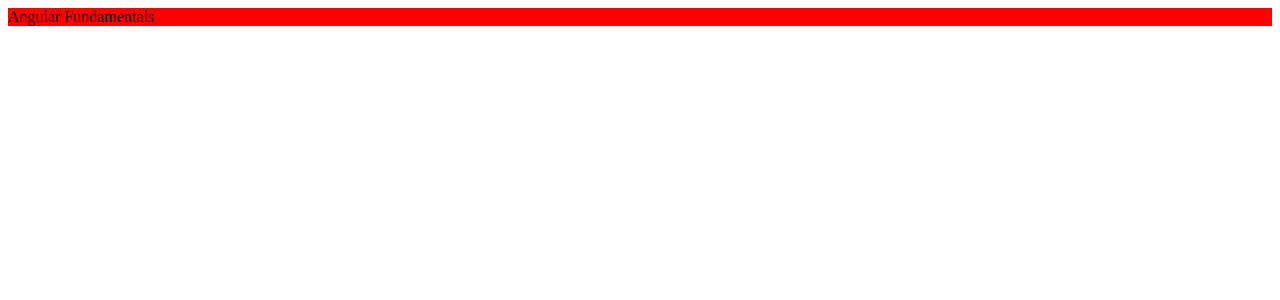
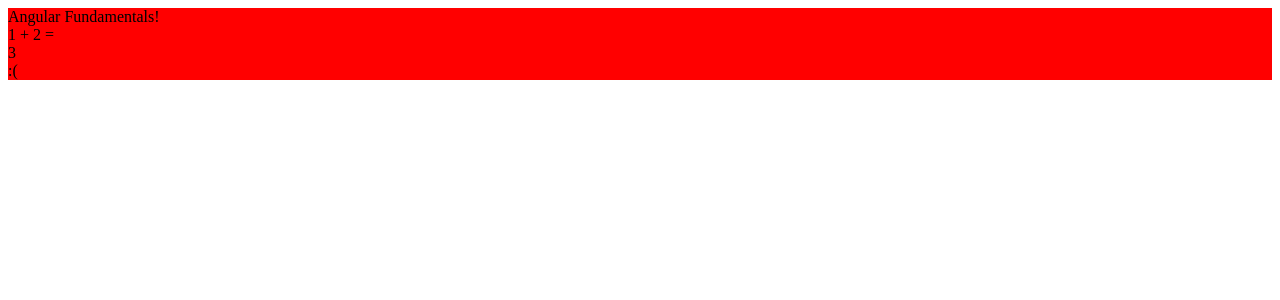
Before and after one commit to AlexisVelazquez22/Angular-Fundamentals, an Angular app: page / in a window 1280 px wide. Shown: the top 300 px of the page. Built offline with nearby package versions, Linux system fonts and the light colour scheme.

Commit message:
How to use expressions (binding class attributes to HTML)

```diff
--- a/src/app/app.component.ts
+++ b/src/app/app.component.ts
@@ -5,12 +5,27 @@
   styleUrls: ['app.component.scss'],
   template: `
     <div class="app">
-      {{ title }}
+
+      {{ title + '!' }}
+      <div>
+        {{ numberOne }} +
+        {{ numberTwo }} =
+      </div>
+      <div>
+        {{ numberOne + numberTwo }}
+      </div>
+      <div>
+        {{ isHappy ? ':)': ':(' }}
+      </div>
+
     </div>
   `
 })
 export class AppComponent {
   title: string;
+  numberOne: number = 1;
+  numberTwo: number = 2;
+  isHappy: boolean = false;
 
   constructor(){
     this.title = 'Angular Fundamentals';
```
